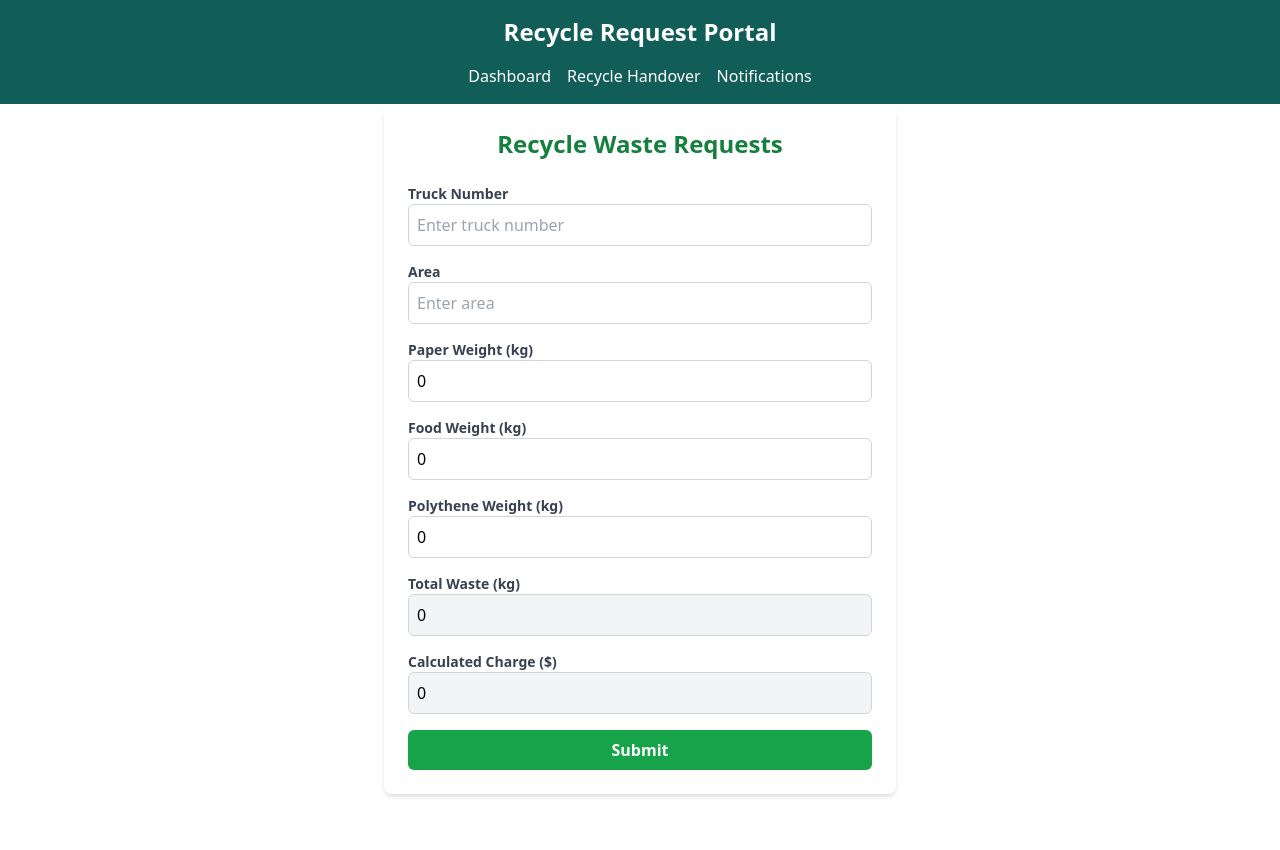
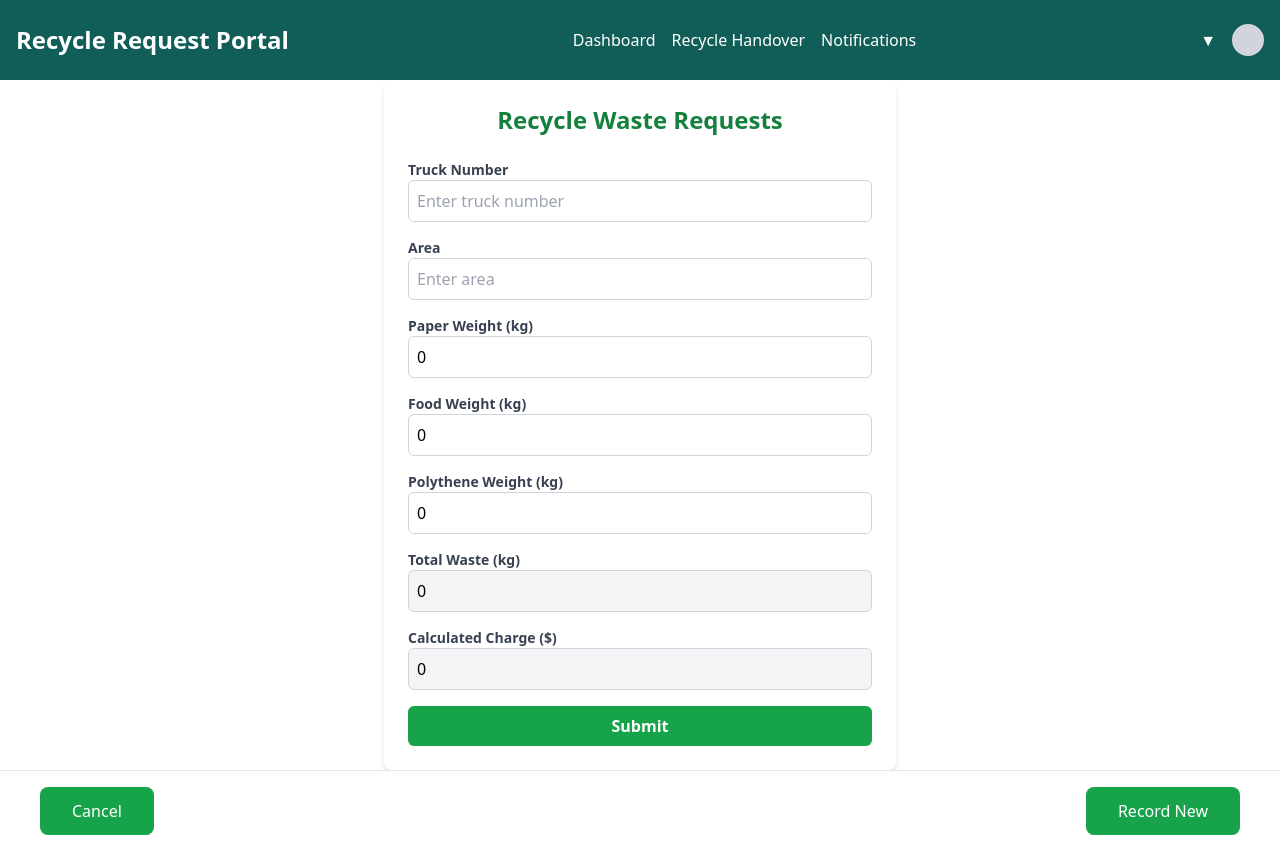
Before and after one commit to hasindu-k/Garbage_App, a React (Create React App) app in the folder frontend/: page /RecycleForm in a window 1280 px wide. Before the commit the page ends 800 px from the top, so only its background shows below. Built offline with nearby package versions, Linux system fonts and the light colour scheme.

Commit message:
components changed

```diff
--- a/frontend/src/WasteStop/CollectedWasteDashboardy.js
+++ b/frontend/src/WasteStop/CollectedWasteDashboardy.js
@@ -37,15 +37,12 @@ const CollectedWasteDashboard = () => {
   ];
 
   return (
-    <div className="min-h-screen flex flex-col items-center">
-      {/* Header here */}
-      <header className=" w-full my-8 text-center">
-        <WasteHeader h1="Waste Management Dashboard"/>
+    <div>
+      <WasteHeader h1="Waste Management Dashboard"/>
 
-      </header>
-
+    <div className="min-h-screen flex flex-col items-center mb-10">
       {/* Body */}
-      <div className="grid grid-cols-1 md:grid-cols-2 lg:grid-cols-3 gap-6 px-4 md:px-8 lg:px-12 w-full">
+      <div className="mt-10 grid grid-cols-1 md:grid-cols-2 lg:grid-cols-2 gap-8 px-6 md:px-8 lg:px-12 w-full">
         {cardData.map((card, index) => (
           <Link
             key={index}
@@ -63,6 +60,7 @@ const CollectedWasteDashboard = () => {
         <p>&copy; 2024 Waste Management System</p>
       </footer>
     </div>
+    </div>
   );
 };
 
--- a/frontend/src/WasteStop/CollectedWasteHome.js
+++ b/frontend/src/WasteStop/CollectedWasteHome.js
@@ -1,7 +1,7 @@
 import React from 'react';
 import WasteHeader from './WasteHeader';
 import WasteCollectedForm from './WasteCollectedForm';
-import Button from './Button';
+import Button from '../components/Button';
 
 const CollectedWasteHome = () => {
   return (
--- a/frontend/src/WasteStop/CollectedWasteTable.js
+++ b/frontend/src/WasteStop/CollectedWasteTable.js
@@ -1,7 +1,7 @@
 import React, { useEffect, useState } from 'react';
 import axios from 'axios';
 import WasteHeader from './WasteHeader';
-import Button from './Button';
+import Button from '../components/Button';
 import { useNavigate } from 'react-router-dom'; // Importing useNavigate for navigation
 import { toast } from 'react-toastify'; // Importing toast for pop-up notifications
 
--- a/frontend/src/WasteStop/RecycleHandover.js
+++ b/frontend/src/WasteStop/RecycleHandover.js
@@ -1,6 +1,7 @@
 import React, { useState } from 'react';
 import axios from 'axios';
 import WasteHeader from './WasteHeader';
+import Button from '../components/Button';
 
 const RecycleForm = () => {
   // State to manage form data
@@ -176,6 +177,9 @@ const RecycleForm = () => {
           </button>
         </form>
       </div>
+      <div className="  w-full bottom-0 z-10 bg-white border-t h-20 flex justify-between items-center px-5 lg:px-10">
+        <Button Button1="Cancel" Button2="Record New" />
+      </div>
     </div>
   );
 };
--- a/frontend/src/WasteStop/WasteCollectedForm.js
+++ b/frontend/src/WasteStop/WasteCollectedForm.js
@@ -2,7 +2,7 @@
 import React, { useState } from 'react';
 import axios from 'axios';
 import { useNavigate } from 'react-router-dom';
-import Button from './Button';
+import Button from '../components/Button';
 
 const WasteCollectedForm = () => {
   const navigate = useNavigate();
--- a/frontend/src/WasteStop/WasteHeader.js
+++ b/frontend/src/WasteStop/WasteHeader.js
@@ -1,20 +1,66 @@
 // WasteHeader.js
-import React from 'react';
+import React, { useState } from 'react';
 import { Link } from 'react-router-dom';
 
 function WasteHeader(props) {
+  const [dropdownOpen, setDropdownOpen] = useState(false);
+
+  // Toggle the dropdown visibility
+  const toggleDropdown = () => {
+    setDropdownOpen(!dropdownOpen);
+  };
+
   return (
-    <header className="bg-teal-800 p-4 text-white">
+    <header className="h-20 bg-teal-800 p-4 text-white flex justify-between items-center">
+      {/* Align the h1 to the left */}
+      <h1 className="text-white text-2xl font-bold">{props.h1}</h1>
 
-      <h1 className="text-2xl font-bold text-center text-white">{props.h1}</h1>
-      {/* Garbage Collection Recorder Dashboard */}
-      <nav className="mt-4 flex justify-center space-x-4">
-        <Link to="/collectedWaste">Dashboard</Link>
-        <Link to="/RecycleForm">Recycle Handover</Link>
-        <Link to="/notifications">Notifications</Link>
+      {/* Center the navigation tabs */}
+      <nav className="flex space-x-4">
+        <Link to="/collectedWaste" className="hover:underline">Dashboard</Link>
+        <Link to="/RecycleForm" className="hover:underline">Recycle Handover</Link>
+        <Link to="/notifications" className="hover:underline">Notifications</Link>
       </nav>
+
+      {/* Right-aligned user options */}
+      <div className="relative flex items-center space-x-4">
+        {/* Arrow button for user actions */}
+        <button
+          className="focus:outline-none"
+          onClick={toggleDropdown}
+        >
+          ▼
+        </button>
+
+        {/* Dropdown menu */}
+        {dropdownOpen && (
+          <div className="absolute right-0 mt-20 w-48 bg-white text-black rounded-md shadow-lg">
+            <Link
+              to="/switch-user"
+              className="block px-4 py-2 hover:bg-gray-200"
+            >
+              Switch User
+            </Link>
+            <Link
+              to="/settings"
+              className="block px-4 py-2 hover:bg-gray-200"
+            >
+              Settings
+            </Link>
+            <button
+              onClick={() => { /* Add your sign out logic here */ }}
+              className="w-full text-left px-4 py-2 hover:bg-gray-200"
+            >
+              Sign Out
+            </button>
+          </div>
+        )}
+
+        {/* User logo (placeholder) */}
+        <div className="w-8 h-8 rounded-full bg-gray-300"></div>
+      </div>
     </header>
   );
-};
+}
 
 export default WasteHeader;
--- a/frontend/src/WasteStop/viewRecycledDetails.js
+++ b/frontend/src/WasteStop/viewRecycledDetails.js
@@ -1,5 +1,7 @@
 import React, { useState, useEffect } from 'react';
 import axios from 'axios';
+import WasteHeader from './WasteHeader';
+import Button from '../components/Button';
 
 const ViewRecycledDetails = () => {
   const [wastes, setWastes] = useState([]);
@@ -59,8 +61,9 @@ const ViewRecycledDetails = () => {
   };
 
   return (
-    <div className="max-w-4xl mx-auto p-6">
-      <h1 className="text-2xl font-bold mb-6">View Recycled Details</h1>
+    <div className=" w-full  mx-auto p-6">
+
+      <WasteHeader h1='Recycled Details'/>
 
       {/* Display the list of recycling wastes */}
       <table className="table-auto w-full border-collapse">
@@ -176,6 +179,10 @@ const ViewRecycledDetails = () => {
           </form>
         </div>
       )}
+            <div className="  w-full bottom-0 z-10 bg-white border-t h-20 flex justify-between items-center px-5 lg:px-10">
+        <Button Button1="Cancel" Button2="Record New" />
+      </div>
+
     </div>
   );
 };
```
Also changed, not shown: frontend/src/components/Button.js (renamed from frontend/src/WasteStop/Button.js).
